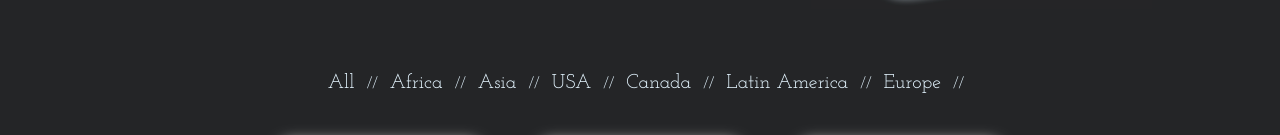
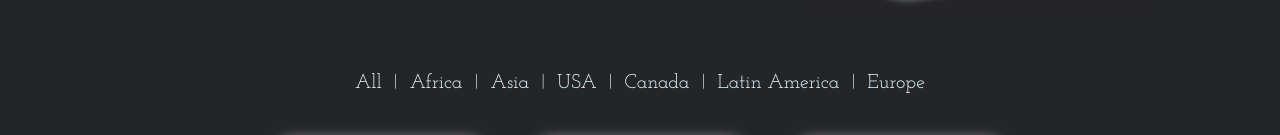
Before and after one commit to jacobcambell/wireframe-12-15-2021, a Next.js app: page / in a window 1280 px wide. Shown: the part 486-621 px from the top of the page. Built offline with nearby package versions, Linux system fonts and the light colour scheme.

Commit message:
Add keys to list render

```diff
--- a/components/LocationSelect/LocationSelect.tsx
+++ b/components/LocationSelect/LocationSelect.tsx
@@ -21,19 +21,23 @@ export default function LocationSelect() {
         id=""
         className="bg-primarybg border border-primarylight text-primarylight text-xl m-auto block w-full p-3 md:hidden"
       >
-        {locations.map((loc) => {
-          return <option value="">{loc}</option>;
+        {locations.map((loc, i) => {
+          return (
+            <option key={i} value="">
+              {loc}
+            </option>
+          );
         })}
       </select>
 
       <div className="hidden md:flex items-center justify-center">
-        {locations.map((loc) => {
+        {locations.map((loc, i) => {
           return (
-            <div>
-              <a className="text-xl mx-3 hover:underline" href="/">
+            <div key={i} className="flex">
+              <p className="text-xl mx-3 hover:underline cursor-pointer">
                 {loc}
-              </a>
-              //
+              </p>
+              {i < locations.length - 1 && <p>|</p>}
             </div>
           );
         })}
```
